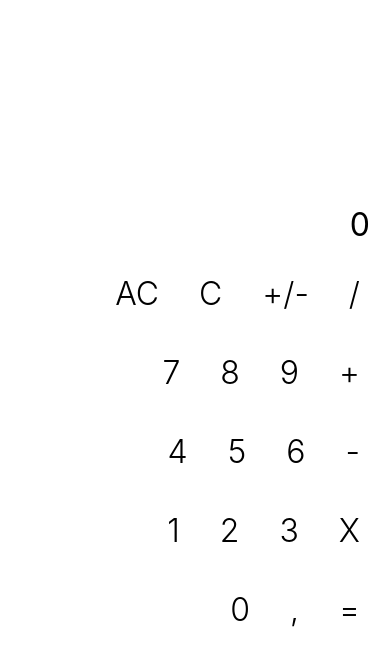
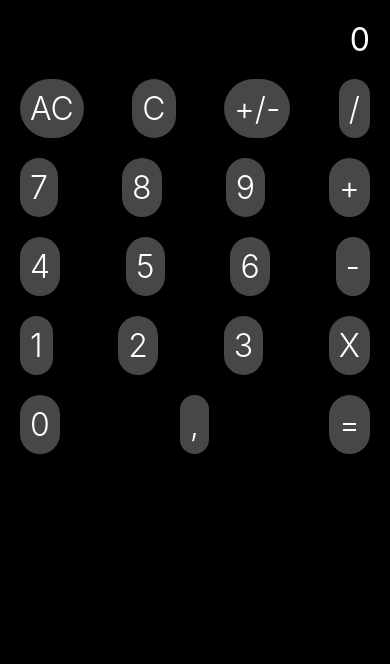
Before and after one commit to giordanoDaloisio/rn-calculator, a React Native app: screen / in a window 390 px wide. Shown: the top 664 px of the page. Built offline with nearby package versions, Linux system fonts and the light colour scheme.

Commit message:
start fixing style

```diff
--- a/src/app/App.tsx
+++ b/src/app/App.tsx
@@ -9,16 +9,27 @@
  */
 
 import React from 'react';
-import {Provider} from 'react-redux';
+import { View, StyleSheet } from 'react-native';
+import { Provider } from 'react-redux';
 import Main from '../pages/Main';
+import { BACKGROUND_COLOR } from '../theme';
 import store from './store';
 
 const App = () => {
   return (
     <Provider store={store}>
-      <Main />
+      <View style={styles.background}>
+        <Main />
+      </View>
     </Provider>
   );
 };
 
 export default App;
+
+const styles = StyleSheet.create({
+  background: {
+    backgroundColor: BACKGROUND_COLOR,
+    flex: 1,
+  },
+});
--- a/src/components/CalculatorButton.tsx
+++ b/src/components/CalculatorButton.tsx
@@ -1,16 +1,25 @@
 import React from 'react';
 import { StyleSheet, Text, TouchableOpacity } from 'react-native';
-import { FONTSIZE, MARGIN } from '../theme';
+import { FONTSIZE, FONT_COLOR, MARGIN } from '../theme';
 
-export type ButtonProps = {
-  value: String;
+export enum ButtonType {
+  NUMBER = 'number',
+  OPERATION = 'operation',
+  OTHER = 'other',
+}
+
+type ButtonProps = {
+  value: string;
   onClick: () => void;
+  type?: ButtonType;
 };
 
-const CalculatorButton: React.FC<ButtonProps> = ({ value, onClick }) => {
+const CalculatorButton: React.FC<ButtonProps> = ({ value, onClick, type }) => {
   return (
-    <TouchableOpacity onPress={onClick} style={styles.buttonStyle}>
-      <Text style={styles.buttonText}>{value}</Text>
+    <TouchableOpacity
+      onPress={onClick}
+      style={[styles.buttonStyle, styles.number]}>
+      <Text style={[styles.buttonText, styles.numberFont]}>{value}</Text>
     </TouchableOpacity>
   );
 };
@@ -20,10 +29,19 @@ const styles = StyleSheet.create({
     padding: 10,
     margin: MARGIN,
     alignContent: 'center',
+    borderRadius: 100,
   },
   buttonText: {
     fontSize: FONTSIZE,
     fontWeight: '300',
+    color: FONT_COLOR,
+    textAlign: 'center',
+  },
+  number: {
+    backgroundColor: '#474747',
+  },
+  numberFont: {
+    color: 'white',
   },
 });
 
--- /dev/null
+++ b/src/components/CalculatorTextView.tsx
@@ -0,0 +1,30 @@
+import React from 'react';
+import { StyleSheet, Text, View } from 'react-native';
+import { FONTSIZE, MARGIN, FONT_COLOR } from '../theme';
+
+interface Props {
+  displayNum: string;
+}
+
+const CalculatorTextView: React.FC<Props> = ({ displayNum }) => {
+  return (
+    <View style={styles.container}>
+      <Text style={styles.displayNumStyle}>{displayNum}</Text>
+    </View>
+  );
+};
+
+const styles = StyleSheet.create({
+  displayNumStyle: {
+    fontSize: FONTSIZE,
+    margin: MARGIN,
+    color: FONT_COLOR,
+  },
+  container: {
+    alignItems: 'flex-end',
+    // borderWidth: 1,
+    // borderColor: 'white',
+  },
+});
+
+export default CalculatorTextView;
--- a/src/features/CalculatorView.tsx
+++ b/src/features/CalculatorView.tsx
@@ -1,8 +1,8 @@
 import React from 'react';
-import { View, Text, StyleSheet } from 'react-native';
+import { StyleSheet, View } from 'react-native';
 import CalculatorButton from '../components/CalculatorButton';
+import CalculatorTextView from '../components/CalculatorTextView';
 import { Operator } from '../model/operator';
-import { FONTSIZE, MARGIN } from '../theme';
 
 type Props = {
   displayNum: string;
@@ -43,7 +43,7 @@ const CalculatorView: React.FC<Props> = ({
 
   return (
     <>
-      <Text style={styles.displayNumStyle}>{displayNum}</Text>
+      <CalculatorTextView displayNum={displayNum} />
       <View style={styles.row}>
         <CalculatorButton value="AC" onClick={cancelAllHandler} />
         <CalculatorButton value="C" onClick={cancelHandler} />
@@ -94,11 +94,7 @@ const CalculatorView: React.FC<Props> = ({
 const styles = StyleSheet.create({
   row: {
     flexDirection: 'row',
-    alignItems: 'stretch',
-  },
-  displayNumStyle: {
-    fontSize: FONTSIZE,
-    margin: MARGIN,
+    justifyContent: 'space-between',
   },
 });
 
--- a/src/features/calculatorSlice.ts
+++ b/src/features/calculatorSlice.ts
@@ -84,7 +84,6 @@ const getResult = (
       return firstNum * secondNum;
     case Operator.DIVIDE:
       if (secondNum === 0) {
-        // TODO fix exception
         throw new Error('Errore');
       }
       return firstNum / secondNum;
--- a/src/pages/Main.tsx
+++ b/src/pages/Main.tsx
@@ -12,9 +12,8 @@ export default function Main() {
 
 const styles = StyleSheet.create({
   container: {
-    flex: 1,
+    margin: 10,
     justifyContent: 'center',
-    alignItems: 'flex-end',
-    margin: 10,
+    alignItems: 'stretch',
   },
 });
--- a/src/theme/index.js
+++ b/src/theme/index.js
@@ -1,2 +1,4 @@
 export const FONTSIZE = 32;
 export const MARGIN = 10;
+export const BACKGROUND_COLOR = 'rgb(0,0,0)';
+export const FONT_COLOR = 'rgb(255,255,255)';
```
